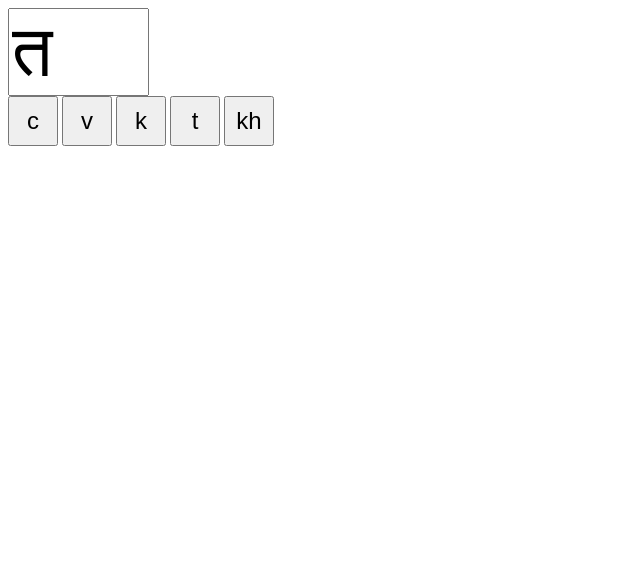
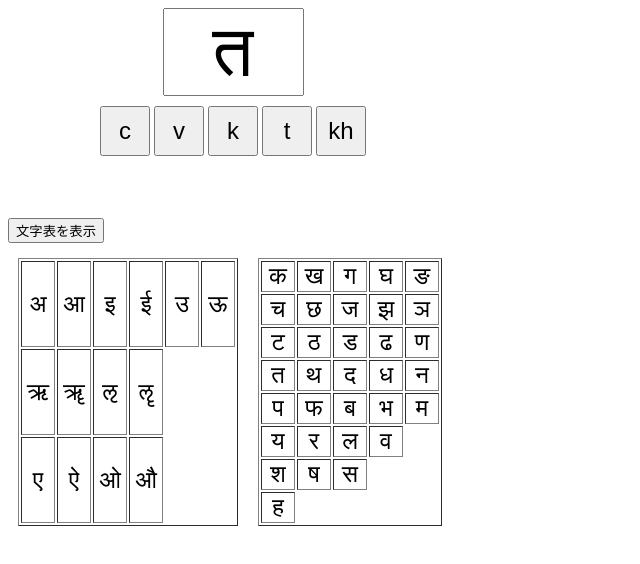
Before and after one commit to SasimiKani/sanskrata, a plain HTML site: page index.html in a window 1280 px wide. Shown: the whole page, without its empty margins (0-640 px from the left). Drawn offline with Linux system fonts and the light colour scheme.

Commit message:
文字表追加

```diff
--- a/de.js
+++ b/de.js
@@ -34,7 +34,6 @@ function setChar() {
 	var i = 0;
 	var ph = document.querySelectorAll(".ph");
 	while (options.length > 0) {
-		console.log(options, options.length);
 		ph[i].value = options.splice(parseInt(Math.random()*options.length), 1);
 		i++;
 	}
@@ -54,3 +53,24 @@ function check(ph) {
 
 	setChar();
 }
+
+function switchTable() {
+	var table = document.querySelector("#table");
+	if (table.style.display == "none") {
+		table.style.display = "flex";
+	} else {
+		table.style.display = "none"
+	}
+}
+function setTable() {
+	for (var i in de_phonetic) {
+		var td = document.querySelector("#v_" + de_phonetic[i]);
+		if (td == null) {
+			td = document.querySelector("#c_" + de_phonetic[i]);
+		}
+
+		if (td != null) {
+			td.innerText = de_char[i];
+		}
+	}
+}
--- a/index.html
+++ b/index.html
@@ -4,12 +4,38 @@
 	<title>デーヴァナーガリー練習</title>
 	<meta charset="utf-8">
 	<style>
+	body {
+		width: 450px;
+	}
+	#main, #de {
+		text-align: center;
+	}
+	#main {
+		height: 200px;
+	}
 	#de {
+		margin-bottom: 10px;
 		font-size: 72px;
 	}
 	.ph, #result {
 		width: 50px;
 		height: 50px;
+		font-size: 24px;
+	}
+
+	#switch {
+		margin-top: 10px;
+	}
+	#table {
+		display: flex;
+		margin-top: 5px;
+	}
+	table {
+		margin: 10px;
+	}
+	td {
+		width: 30px;
+		text-align: center;
 		font-size: 24px;
 	}
 	</style>
@@ -31,9 +57,86 @@
 			<span id="result"></span>
 		</div>
 	</div>
+	<input id="switch" type="submit" value="文字表を表示" onclick="switchTable(); return false;">
+	<div id="table">
+		<table border="1">
+			<tr>
+				<td id="v_a"></td>
+				<td id="v_ā"></td>
+				<td id="v_i"></td>
+				<td id="v_ī"></td>
+				<td id="v_u"></td>
+				<td id="v_ū"></td>
+			</tr>
+			<tr>
+				<td id="v_ṛ"></td>
+				<td id="v_ṝ"></td>
+				<td id="v_ḷ"></td>
+				<td id="v_ḹ"></td>
+			</tr>
+			<tr>
+				<td id="v_e"></td>
+				<td id="v_ai"></td>
+				<td id="v_o"></td>
+				<td id="v_au"></td>
+			</tr>
+		</table>
+		<table border="1">
+			<tr>
+				<td id="c_k"></td>
+				<td id="c_kh"></td>
+				<td id="c_g"></td>
+				<td id="c_gh"></td>
+				<td id="c_ṅ"></td>
+			</tr>
+			<tr>
+				<td id="c_c"></td>
+				<td id="c_ch"></td>
+				<td id="c_j"></td>
+				<td id="c_jh"></td>
+				<td id="c_ñ"></td>
+			</tr>
+			<tr>
+				<td id="c_ṭ"></td>
+				<td id="c_ṭh"></td>
+				<td id="c_ḍ"></td>
+				<td id="c_ḍh"></td>
+				<td id="c_ṇ"></td>
+			</tr>
+			<tr>
+				<td id="c_t"></td>
+				<td id="c_th"></td>
+				<td id="c_d"></td>
+				<td id="c_dh"></td>
+				<td id="c_n"></td>
+			</tr>
+			<tr>
+				<td id="c_p"></td>
+				<td id="c_ph"></td>
+				<td id="c_b"></td>
+				<td id="c_bh"></td>
+				<td id="c_m"></td>
+			</tr>
+			<tr>
+				<td id="c_y"></td>
+				<td id="c_r"></td>
+				<td id="c_l"></td>
+				<td id="c_v"></td>
+			</tr>
+			<tr>
+				<td id="c_ś"></td>
+				<td id="c_ṣ"></td>
+				<td id="c_s"></td>
+			</tr>
+			<tr>
+				<td id="c_h"></td>
+			</tr>
+		</table>
+	</div>
 	<script>
 	(function() {
 		setChar();
+		setTable();
 	})();
 	</script>
 </body>
```
